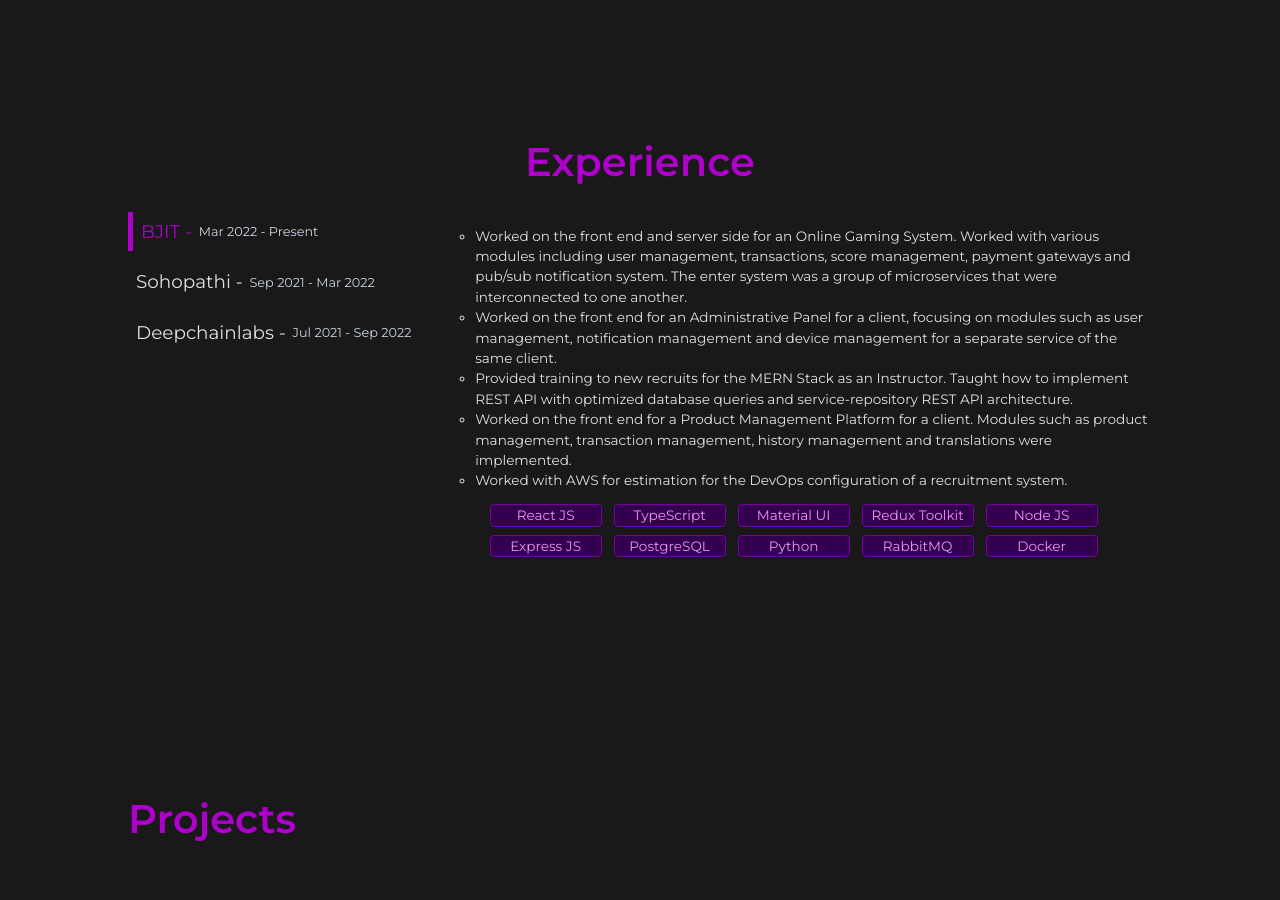
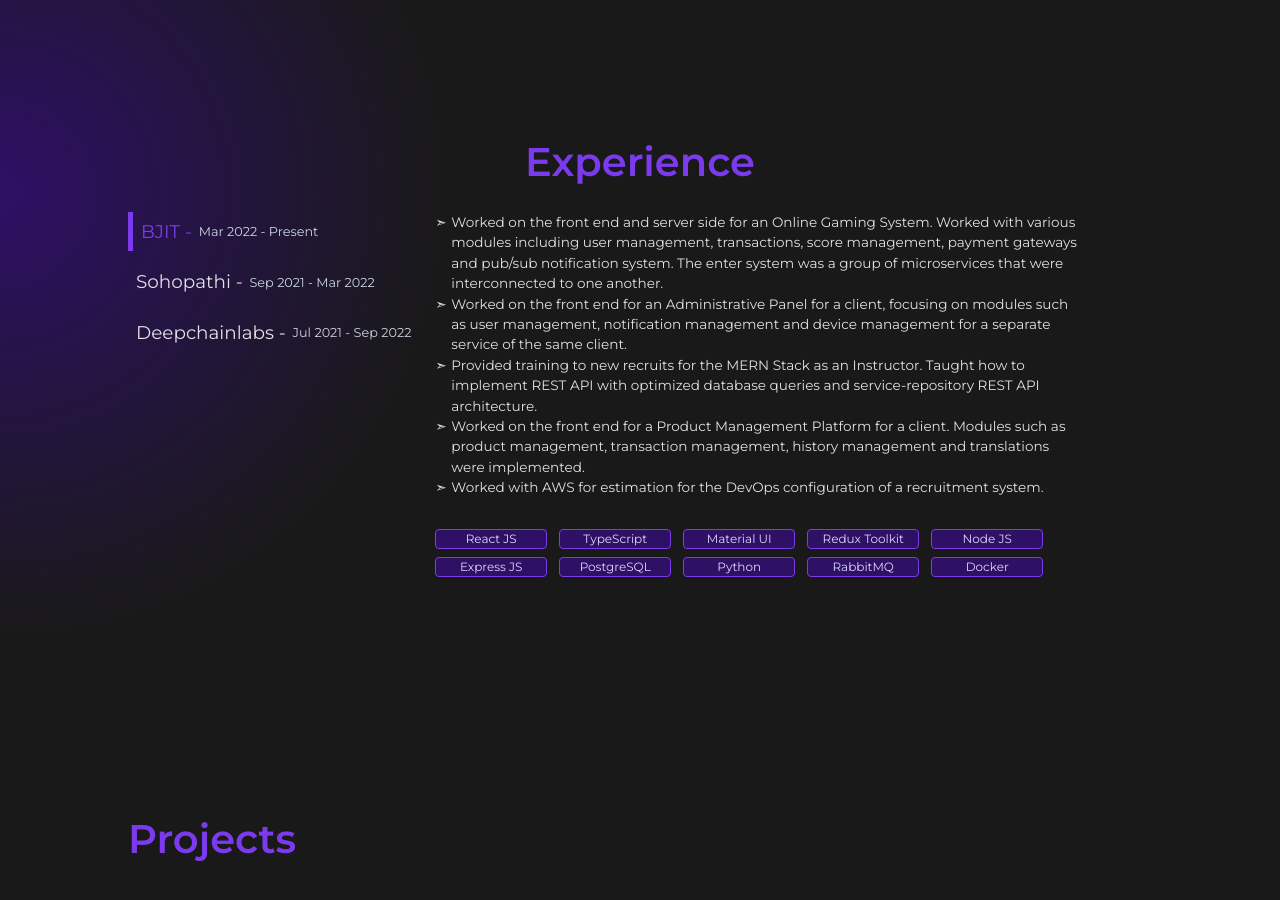
Before and after one commit to snigdho611/snigdho611.dev, a React (Vite) app: page / in a window 1280 px wide. Shown: the part 580-1480 px from the top of the page. Built offline with nearby package versions, Linux system fonts and the light colour scheme.

Commit message:
Adding changes for color theme

```diff
--- a/src/components/Experience/index.scss
+++ b/src/components/Experience/index.scss
@@ -18,7 +18,6 @@
         display: flex;
         flex-direction: column;
         gap: 0.75rem;
-        // text-decoration: underline;
 
         &_item {
             padding: 0.35rem 0.5rem;
@@ -42,7 +41,6 @@
 
             &:hover {
                 color: colors.$purple3;
-                // text-shadow: 0px 0px 5px colors.$purple4;
             }
         }
     }
@@ -51,8 +49,16 @@
         font-size: 0.85rem;
 
         &_list {
-            list-style-type: square;
-            list-style: circle;
+            // list-style-type: square;
+            // list-style: circle;
+            display: grid;
+            grid-template-columns: 2.5% 97.5%;
+            // flex-direction: column;
+            // gap: 0.35rem;
+            margin: 0 0 2rem 0;
+            // list-style-position: outside;
+            width: 90%;
+            // padding-left: -0.5rem;
         }
 
         &_stacks {
@@ -60,59 +66,24 @@
             grid-template-columns: repeat(5, 7rem);
             column-gap: 0.75rem;
             row-gap: 0.5rem;
-            justify-content: center;
+            // justify-content: center;
 
             &_stack {
-                color: colors.$purple4;
+                color: colors.$purple5;
                 background-color: colors.$purple1;
                 border-radius: 0.25rem;
                 padding: 0 0.5rem;
-                border: 1px solid colors.$purple2;
+                border: 1px solid colors.$purple3;
                 text-align: center;
                 transition: 0.2s color, 0.2s background-color;
+                font-size: 0.75rem;
 
                 &:hover {
                     color: colors.$purple5;
                     background-color: colors.$purple2;
-                    cursor: pointer;
+                    cursor: default;
                 }
             }
         }
-
-        // grid-row: span 2;
-        // display: grid;
-        // grid-template-columns: auto auto;
-        // &_card{
-        //     display: grid;
-        //     grid-template-columns: auto;
-        //     // grid-template-rows:  repeat(4, auto);
-        //     grid-template-rows:  1rem 6.5rem 1.5rem 3rem;
-        //     row-gap: 20px;
-        //     width: 70%;
-        //     margin: 0 auto;
-        //     padding: 0.25rem 0.5rem;
-
-        //     &_title{
-        //         font-weight: bold;
-        //     }
-
-        //     &_role{
-        //         font-size: 0.85rem;
-        //     }
-
-        //     &_description{
-        //         font-size: 0.85rem;
-        //     }
-
-        //     &_stack{
-        //         font-size: 0.7rem;
-        //         display: grid;
-        //         grid-template-columns: repeat(4, auto);
-        //         grid-template-rows: repeat(8, auto);
-        //     }
-        // }
-        // display: flex;
-        // flex-direction: column;
-        // padding: 1.25rem;
     }
 }
--- a/src/components/Experience/index.tsx
+++ b/src/components/Experience/index.tsx
@@ -16,7 +16,6 @@ const Experience = () => {
   const textEffect = { duration: 0.25, delay: 0.4 }
 
   useEffect(() => {
-    // console.log(isInView);
     if (isInView) {
       controls.start("visible");
     }
@@ -54,62 +53,16 @@ const Experience = () => {
         transition={{ duration: 0.5 }}
         className="experience_display"
       >
-        <ul className="experience_display_list">
+        <div className="experience_display_list">
           {data.experience[currentExp].works?.map((element) => {
-            return <li>{element}</li>;
+            return <><span>➣</span><span>{element}</span></>;
           })}
-        </ul>
+        </div>
         <div className="experience_display_stacks">
           {data.experience[currentExp].stack?.map((element) => {
             return <span className="experience_display_stacks_stack">{element}</span>;
           })}
         </div>
-        {/* {data.experience[currentExp].projects.map((element, i) => {
-          return (
-            <motion.div
-              key={i}
-              className="experience_display_card"
-              initial="hidden"
-              whileHover="visible"
-            >
-              <motion.span className="experience_display_card_title">{element.title}</motion.span>
-              <motion.span
-                className="experience_display_card_description"
-                variants={{
-                  visible: { opacity: 1, x: 0, },
-                  hidden: {
-                    opacity: 0.7
-                  }
-                }}
-                transition={{ duration: textEffect.duration }}
-              >{element.description}</motion.span>
-              <motion.span
-                variants={{
-                  visible: { opacity: 1, x: 0, },
-                  hidden: {
-                    opacity: 0.7
-                  }
-                }}
-                transition={{ duration: textEffect.duration, delay: textEffect.delay }}
-                className="experience_display_card_role"
-              >
-                {element.role}
-              </motion.span>
-              <motion.span
-                variants={{
-                  visible: { opacity: 1, x: 0 },
-                  hidden: {
-                    opacity: 0.5
-                  }
-                }}
-                transition={{ duration: textEffect.duration, delay: textEffect.delay * 2 }}
-                className="experience_display_card_stack"
-              >
-                {element.stack.map((tech) => (<span>{tech}</span>))}
-              </motion.span>
-            </motion.div>
-          );
-        })} */}
       </motion.div>
     </motion.div>
   );
--- a/src/components/Hero/index.scss
+++ b/src/components/Hero/index.scss
@@ -32,11 +32,11 @@
         &_main {
             clip-path: polygon(25% 0%, 0% 25%, 1% 100%, 75% 100%, 100% 75%, 100% 0%);
             height: 18rem;
-            filter: sepia(100%) saturate(300%) brightness(65%) hue-rotate(250deg);
+            // filter: sepia(100%) saturate(300%) brightness(65%) hue-rotate(250deg);
             transition: 0.25s filter;
 
             &:hover {
-                filter: sepia(0%) saturate(100%) brightness(100%) hue-rotate(360deg);
+                // filter: sepia(0%) saturate(100%) brightness(100%) hue-rotate(360deg);
             }
         }
     }
--- a/src/index.css
+++ b/src/index.scss
@@ -1,3 +1,5 @@
+@use "./styles/colors";
+
 :root {
     font-family: Inter, system-ui, Avenir, Helvetica, Arial, sans-serif;
     line-height: 1.5;
@@ -5,7 +7,6 @@
 
     color-scheme: light dark;
     color: rgba(255, 255, 255, 0.87);
-    background-color: #191919;
 
     font-synthesis: none;
     text-rendering: optimizeLegibility;
@@ -17,4 +18,7 @@ body {
     margin: 0;
     min-width: 320px;
     min-height: 100vh;
+    background: radial-gradient(circle at 0%, colors.$purple1 0%, transparent 30%);
+    // position: fixed;
+    background-color: #191919;
 }
--- a/src/main.tsx
+++ b/src/main.tsx
@@ -1,7 +1,7 @@
 import React from 'react'
 import ReactDOM from 'react-dom/client'
 import App from './App.tsx'
-import './index.css'
+import './index.scss'
 
 ReactDOM.createRoot(document.getElementById('root')!).render(
   <React.StrictMode>
--- a/src/styles/_colors.scss
+++ b/src/styles/_colors.scss
@@ -5,10 +5,15 @@ $black-primary: #111827;
 $image-width: 17rem;
 $image-height: 17rem;
 
-$purple1: #32004e;
-$purple2: #7600a1;
-$purple3: #ae00cb;
-$purple4: #ef94f4;
-$purple5: #fee1ff;
+// $purple1: #32004e;
+// $purple2: #7600a1;
+// $purple3: #ae00cb;
+// $purple4: #ef94f4;
+// $purple5: #fee1ff;
+$purple1: #2e1065;
+$purple2: #5b21b6;
+$purple3: #7c3aed;
+$purple4: #a78bfa;
+$purple5: #ddd6fe;
 
 $white: #e1e1e1;
```
Also changed, not shown: src/components/Navbar/index.tsx (+0 -8 lines).
